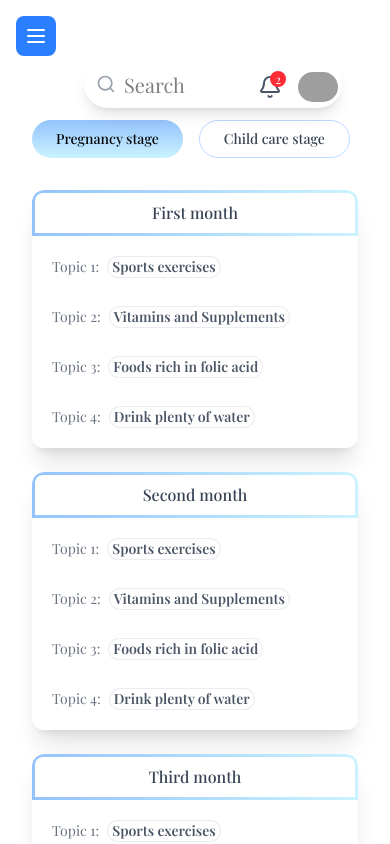
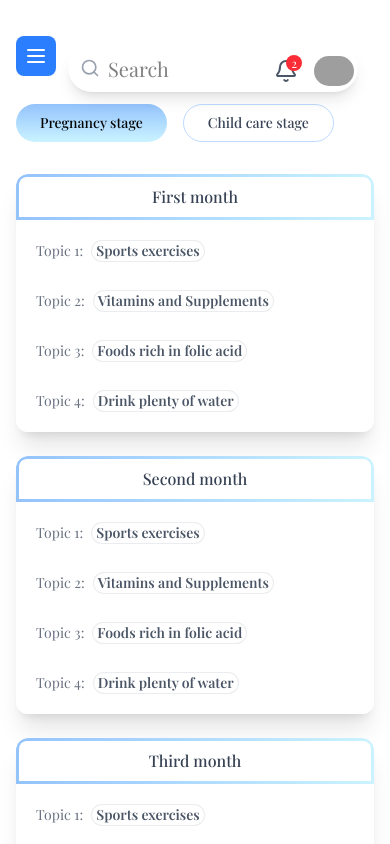
Before and after one commit to Aboodbr/mamativity-web, a React (Vite) app: page /admin/content-management in a window 390 px wide. Shown: the top 844 px of the page. Built offline with nearby package versions, Linux system fonts and the light colour scheme; no server answers; grey boxes are pictures that could not be loaded; a web font is replaced by a local one.

Commit message:
refactor HomeLayout component for improved button positioning and padding

```diff
--- a/src/layout/HomeLayout.jsx
+++ b/src/layout/HomeLayout.jsx
@@ -37,7 +37,7 @@ export default function HomeLayout() {
       {/* Mobile Toggle Button */}
       <button
         onClick={toggleNav}
-        className="fixed top-4 left-4 p-2 z-[90] bg-blue-500 text-white rounded-lg md:hidden"
+        className="fixed top-9 left-4 p-2 z-[90] bg-blue-500 text-white rounded-lg md:hidden"
       >
         <Menu className="w-6 h-6 " /> {/* Menu icon */}
       </button>
@@ -54,7 +54,7 @@ export default function HomeLayout() {
 
       {/* Main Content */}
       <main
-        className={`bg-white flex-1 ml-0 md:ml-[320px] p-4 min-h-screen overflow-y-auto transition-margin duration-300`}
+        className={`bg-white flex-1 ml-0 md:ml-[320px] md:p-4 min-h-screen overflow-y-auto transition-margin duration-300`}
       >
         <Outlet />
       </main>
```
